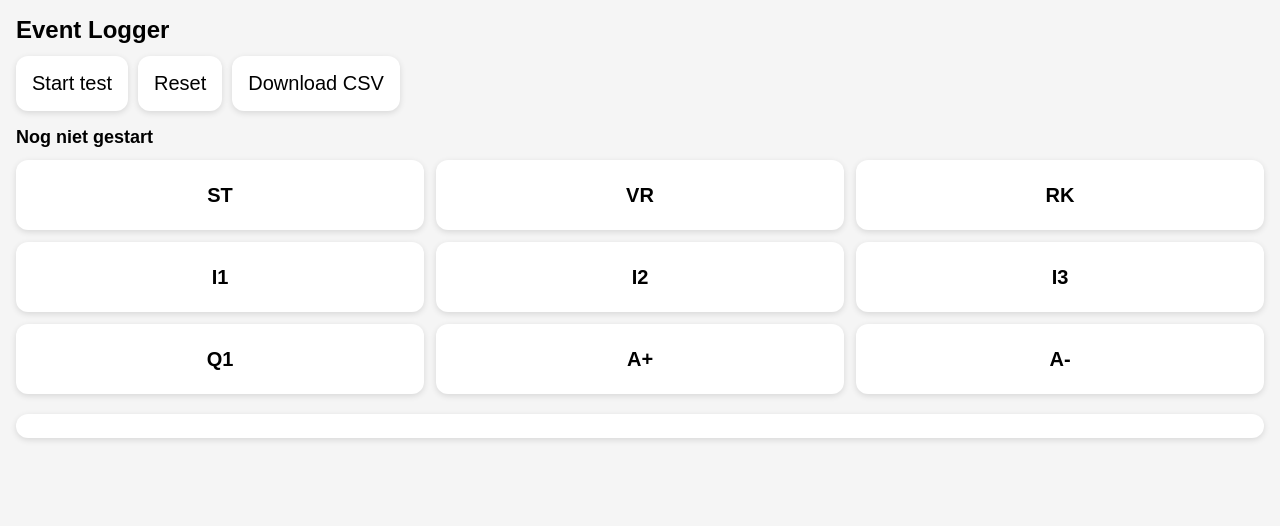
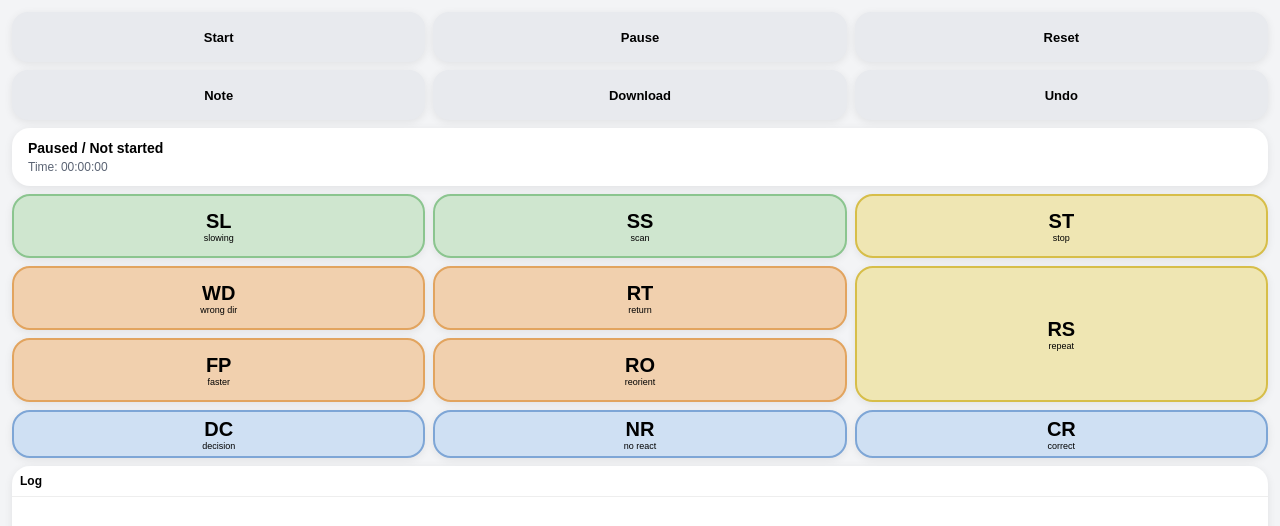
Before and after one commit to Tigo1999/Walk-along-studies-Vivent---Data-gathering, a plain HTML site: page index.html in a window 1280 px wide. Both pictures are taken after a click on the button "Reset". Drawn offline with Linux system fonts and the light colour scheme.

Commit message:
Update index.html

```diff
--- a/index.html
+++ b/index.html
@@ -1,173 +1,238 @@
 <!DOCTYPE html>
-<html lang="nl">
+<html lang="en">
 <head>
-  <meta charset="UTF-8" />
-  <meta name="viewport" content="width=device-width, initial-scale=1.0" />
-  <title>Event Logger</title>
-  <style>
-    body {
-      font-family: Arial, sans-serif;
-      margin: 16px;
-      background: #f5f5f5;
-    }
+<meta charset="UTF-8" />
+<meta name="viewport" content="width=device-width, initial-scale=1.0, viewport-fit=cover, maximum-scale=1.0, user-scalable=no" />
+<title>Behavior Logger</title>
 
-    h1 {
-      font-size: 24px;
-      margin-bottom: 12px;
-    }
+<style>
+:root{
+  --bg:#f3f4f6; --card:#fff; --top:#e8eaee;
+  --text:#17233b; --muted:#5b6474;
 
-    .topbar {
-      display: flex;
-      gap: 10px;
-      flex-wrap: wrap;
-      margin-bottom: 16px;
-    }
+  --green:#cfe6cf; --green-b:#8bc58f;
+  --yellow:#efe6b3; --yellow-b:#d7be49;
+  --orange:#f1d0ae; --orange-b:#e2a45f;
+  --blue:#cfe0f3; --blue-b:#7ea6d6;
 
-    button {
-      font-size: 20px;
-      padding: 16px;
-      border: none;
-      border-radius: 12px;
-      background: #ffffff;
-      box-shadow: 0 2px 6px rgba(0,0,0,0.12);
-      cursor: pointer;
-    }
+  --radius:16px; --shadow:0 2px 8px rgba(0,0,0,.08);
+  --gap:8px;
+}
 
-    button:active {
-      transform: scale(0.98);
-    }
+*{box-sizing:border-box;-webkit-tap-highlight-color:transparent;}
+html,body{margin:0;height:100%;background:var(--bg);font-family:Arial;overflow:hidden;}
+body{padding:12px;}
 
-    .grid {
-      display: grid;
-      grid-template-columns: repeat(3, 1fr);
-      gap: 12px;
-      margin-bottom: 20px;
-    }
+.app{
+  height:calc(100vh - 24px);
+  display:grid;
+  grid-template-rows:auto auto auto minmax(64px,1fr);
+  gap:var(--gap);
+}
 
-    .event-btn {
-      min-height: 70px;
-      font-weight: bold;
-    }
+.controls{
+  display:grid;
+  grid-template-columns:repeat(3,1fr);
+  gap:var(--gap);
+}
 
-    .log {
-      background: white;
-      padding: 12px;
-      border-radius: 12px;
-      max-height: 300px;
-      overflow-y: auto;
-      box-shadow: 0 2px 6px rgba(0,0,0,0.12);
-    }
+.control-btn{
+  border:none;border-radius:16px;background:var(--top);
+  font-size:13px;font-weight:700;height:50px;
+  box-shadow:var(--shadow);
+}
 
-    .log-entry {
-      padding: 6px 0;
-      border-bottom: 1px solid #eee;
-      font-size: 16px;
-    }
+.status-card{
+  background:var(--card);border-radius:18px;
+  box-shadow:var(--shadow);padding:12px 16px;
+}
+.status-title{font-weight:800;font-size:14px;margin-bottom:4px;}
+.status-time{font-size:12px;color:var(--muted);}
 
-    .status {
-      margin-bottom: 12px;
-      font-size: 18px;
-      font-weight: bold;
-    }
-  </style>
+.behavior-grid{
+  display:grid;
+  grid-template-columns:1fr 1fr 1fr;
+  grid-template-rows:64px 64px 64px 48px;
+  gap:var(--gap);
+  grid-template-areas:
+    "g1 g2 y1"
+    "o1 o2 y2"
+    "o3 o4 y2"
+    "b1 b2 b3";
+}
+
+.event-btn{
+  border:2px solid transparent;
+  border-radius:18px;
+  display:flex;flex-direction:column;
+  align-items:center;justify-content:center;
+  text-align:center;padding:6px;
+  box-shadow:var(--shadow);
+}
+
+.code{font-size:20px;font-weight:800;}
+.desc{font-size:9px;}
+
+.green{background:var(--green);border-color:var(--green-b);}
+.yellow{background:var(--yellow);border-color:var(--yellow-b);}
+.orange{background:var(--orange);border-color:var(--orange-b);}
+.blue{background:var(--blue);border-color:var(--blue-b);}
+
+.g1{grid-area:g1;} .g2{grid-area:g2;}
+.y1{grid-area:y1;} .y2{grid-area:y2;}
+.o1{grid-area:o1;} .o2{grid-area:o2;}
+.o3{grid-area:o3;} .o4{grid-area:o4;}
+.b1{grid-area:b1;} .b2{grid-area:b2;} .b3{grid-area:b3;}
+
+.log-panel{
+  background:var(--card);
+  border-radius:18px;
+  box-shadow:var(--shadow);
+  display:grid;
+  grid-template-rows:auto 1fr;
+}
+
+.log-header{font-size:12px;font-weight:700;padding:8px;border-bottom:1px solid #eee;}
+.log-list{overflow:auto;padding:8px;font-size:11px;}
+.log-entry{padding:4px 0;border-bottom:1px solid #eee;}
+
+</style>
 </head>
+
 <body>
-  <h1>Event Logger</h1>
+<div class="app">
 
-  <div class="topbar">
-    <button onclick="startSession()">Start test</button>
-    <button onclick="resetSession()">Reset</button>
-    <button onclick="downloadCSV()">Download CSV</button>
-  </div>
+<div class="controls">
+<button class="control-btn" onclick="start()">Start</button>
+<button class="control-btn" onclick="pause()">Pause</button>
+<button class="control-btn" onclick="reset()">Reset</button>
+<button class="control-btn" onclick="note()">Note</button>
+<button class="control-btn" onclick="download()">Download</button>
+<button class="control-btn" onclick="undo()">Undo</button>
+</div>
 
-  <div class="status" id="status">Nog niet gestart</div>
+<div class="status-card">
+<div class="status-title" id="status">Not started</div>
+<div class="status-time">Time: <span id="time">00:00:00</span></div>
+</div>
 
-  <div class="grid">
-    <button class="event-btn" onclick="logEvent('ST')">ST</button>
-    <button class="event-btn" onclick="logEvent('VR')">VR</button>
-    <button class="event-btn" onclick="logEvent('RK')">RK</button>
-    <button class="event-btn" onclick="logEvent('I1')">I1</button>
-    <button class="event-btn" onclick="logEvent('I2')">I2</button>
-    <button class="event-btn" onclick="logEvent('I3')">I3</button>
-    <button class="event-btn" onclick="logEvent('Q1')">Q1</button>
-    <button class="event-btn" onclick="logEvent('A+')">A+</button>
-    <button class="event-btn" onclick="logEvent('A-')">A-</button>
-  </div>
+<div class="behavior-grid">
 
-  <div class="log" id="log"></div>
+<!-- GREEN -->
+<button class="event-btn green g1" onclick="log('SL','slowing down')">
+<div class="code">SL</div><div class="desc">slowing</div>
+</button>
 
-  <script>
-    let startTime = null;
-    let events = [];
+<button class="event-btn green g2" onclick="log('SS','short scanning')">
+<div class="code">SS</div><div class="desc">scan</div>
+</button>
 
-    function startSession() {
-      startTime = Date.now();
-      events = [];
-      document.getElementById("log").innerHTML = "";
-      document.getElementById("status").textContent = "Test gestart";
-    }
+<!-- YELLOW -->
+<button class="event-btn yellow y1" onclick="log('ST','stop')">
+<div class="code">ST</div><div class="desc">stop</div>
+</button>
 
-    function resetSession() {
-      startTime = null;
-      events = [];
-      document.getElementById("log").innerHTML = "";
-      document.getElementById("status").textContent = "Nog niet gestart";
-    }
+<button class="event-btn yellow y2" onclick="log('RS','repeat scan')">
+<div class="code">RS</div><div class="desc">repeat</div>
+</button>
 
-    function formatElapsed(ms) {
-      const totalSeconds = Math.floor(ms / 1000);
-      const hours = String(Math.floor(totalSeconds / 3600)).padStart(2, "0");
-      const minutes = String(Math.floor((totalSeconds % 3600) / 60)).padStart(2, "0");
-      const seconds = String(totalSeconds % 60).padStart(2, "0");
-      return `${hours}:${minutes}:${seconds}`;
-    }
+<!-- ORANGE -->
+<button class="event-btn orange o1" onclick="log('WD','wrong direction')">
+<div class="code">WD</div><div class="desc">wrong dir</div>
+</button>
 
-    function logEvent(code) {
-      if (!startTime) {
-        alert("Start eerst de test.");
-        return;
-      }
+<button class="event-btn orange o2" onclick="log('RT','returning')">
+<div class="code">RT</div><div class="desc">return</div>
+</button>
 
-      const now = Date.now();
-      const elapsed = now - startTime;
-      const timestamp = formatElapsed(elapsed);
+<button class="event-btn orange o3" onclick="log('FP','faster pace')">
+<div class="code">FP</div><div class="desc">faster</div>
+</button>
 
-      const eventData = {
-        code: code,
-        elapsedMs: elapsed,
-        timestamp: timestamp
-      };
+<button class="event-btn orange o4" onclick="log('RS2','reorienting')">
+<div class="code">RO</div><div class="desc">reorient</div>
+</button>
 
-      events.push(eventData);
+<!-- BLUE -->
+<button class="event-btn blue b1" onclick="log('DC','decision')">
+<div class="code">DC</div><div class="desc">decision</div>
+</button>
 
-      const logDiv = document.getElementById("log");
-      const entry = document.createElement("div");
-      entry.className = "log-entry";
-      entry.textContent = `${timestamp} – ${code}`;
-      logDiv.prepend(entry);
-    }
+<button class="event-btn blue b2" onclick="log('NR','no reaction')">
+<div class="code">NR</div><div class="desc">no react</div>
+</button>
 
-    function downloadCSV() {
-      if (events.length === 0) {
-        alert("Nog geen events gelogd.");
-        return;
-      }
+<button class="event-btn blue b3" onclick="log('CR','correct response')">
+<div class="code">CR</div><div class="desc">correct</div>
+</button>
 
-      let csv = "index,code,timestamp,elapsed_ms\n";
-      events.forEach((e, i) => {
-        csv += `${i + 1},${e.code},${e.timestamp},${e.elapsedMs}\n`;
-      });
+</div>
 
-      const blob = new Blob([csv], { type: "text/csv;charset=utf-8;" });
-      const url = URL.createObjectURL(blob);
+<div class="log-panel">
+<div class="log-header">Log</div>
+<div class="log-list" id="log"></div>
+</div>
 
-      const a = document.createElement("a");
-      a.href = url;
-      a.download = "event_log.csv";
-      a.click();
+</div>
 
-      URL.revokeObjectURL(url);
-    }
-  </script>
+<script>
+let logs=[];let startTime=0;let running=false;
+
+function format(t){
+let s=Math.floor(t/1000);
+let h=String(Math.floor(s/3600)).padStart(2,'0');
+let m=String(Math.floor((s%3600)/60)).padStart(2,'0');
+let sec=String(s%60).padStart(2,'0');
+return `${h}:${m}:${sec}`;
+}
+
+function start(){startTime=Date.now();running=true;logs=[];update();}
+function pause(){running=!running;}
+function reset(){running=false;logs=[];update();}
+function undo(){logs.pop();render();}
+function note(){let t=prompt("note");if(t)log("NOTE",t);}
+
+function log(code,label){
+if(!running)return;
+let t=Date.now()-startTime;
+logs.push({t,code,label});
+render();
+}
+
+function render(){
+let el=document.getElementById("log");
+el.innerHTML="";
+logs.slice().reverse().forEach(l=>{
+let d=document.createElement("div");
+d.className="log-entry";
+d.innerHTML=`${format(l.t)} - ${l.code} ${l.label}`;
+el.appendChild(d);
+});
+}
+
+function update(){
+setInterval(()=>{
+if(running){
+document.getElementById("time").innerText=format(Date.now()-startTime);
+document.getElementById("status").innerText="Running";
+}else{
+document.getElementById("status").innerText="Paused / Not started";
+}
+},200);
+}
+
+function download(){
+let csv="time,code,label\n";
+logs.forEach(l=>{
+csv+=`${format(l.t)},${l.code},${l.label}\n`;
+});
+let blob=new Blob([csv]);
+let a=document.createElement("a");
+a.href=URL.createObjectURL(blob);
+a.download="log.csv";
+a.click();
+}
+</script>
+
 </body>
 </html>
```
